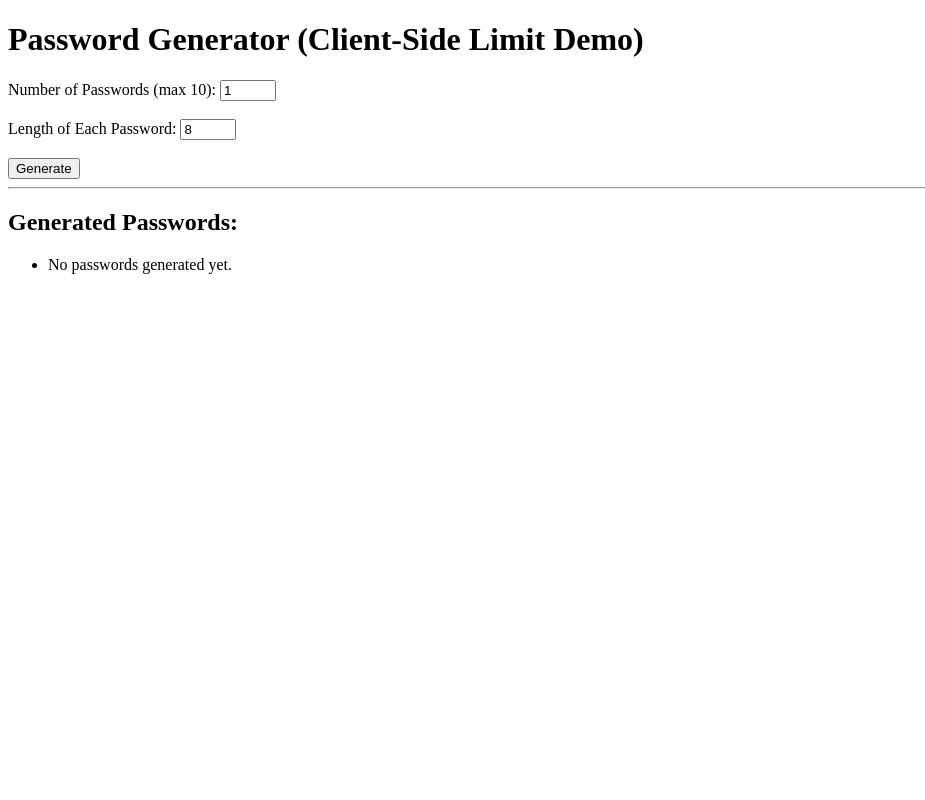
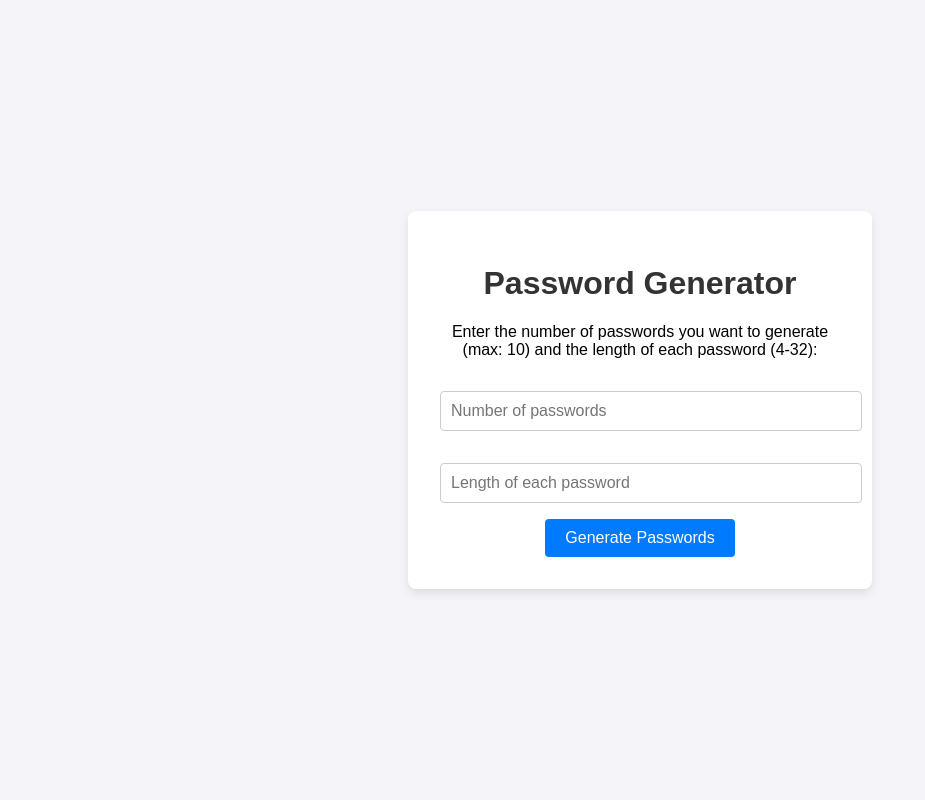
Before and after one commit to wi22b113/SWSEC_exercise, a Flask app: template E1/templates/index.html in a window 1280 px wide. Shown: the whole page, without its empty margins (0-925 px from the left). Run offline with Flask 3, Linux system fonts and the light colour scheme; the template is opened without the code that fills it, so the values that code supplies are empty; parts of the project's set-up code (start-up, migrations or seed data) failed here and were passed over.

Commit message:
adopted E1

```diff
--- a/E1/app.py
+++ /dev/null
@@ -1,104 +0,0 @@
-from flask import Flask, request, render_template_string
-import random
-import string
-
-app = Flask(__name__)
-
-ALPHABET = string.ascii_letters + string.digits + "!@#$%^&*"
-
-
-def generate_password(length=8):
-    return ''.join(random.choice(ALPHABET) for _ in range(length))
-
-
-@app.route('/', methods=['GET'])
-def index():
-    # We will embed our HTML (with client-side checks) right here
-    html_code = """
-    <!DOCTYPE html>
-    <html>
-    <head>
-        <title>Client-Side Limit Demo</title>
-        <script>
-            function validateForm() {
-                const numberOfPasswords = document.getElementById('number_of_passwords').value;
-                // Client-side check only:
-                if (parseInt(numberOfPasswords, 10) > 10) {
-                  alert("Max limit is 10 passwords!");
-                  return false; // block form submission
-                }
-                return true;
-            }
-        </script>
-    </head>
-    <body>
-        <h1>Generate Passwords (Client-Side Limit Only)</h1>
-        <form action="/generate" method="POST" onsubmit="return validateForm();">
-            <label for="number_of_passwords">Number of Passwords (max 10):</label>
-            <input type="number" id="number_of_passwords" name="number_of_passwords" value="1" min="1" max="10">
-            <br><br>
-            <label for="password_length">Length of Each Password:</label>
-            <input type="number" id="password_length" name="password_length" value="8" min="1" max="50">
-            <br><br>
-            <button type="submit">Generate</button>
-        </form>
-        <hr>
-        {% if passwords %}
-            <h2>Generated Passwords:</h2>
-            <ul>
-            {% for p in passwords %}
-                <li>{{ p }}</li>
-            {% endfor %}
-            </ul>
-        {% endif %}
-    </body>
-    </html>
-    """
-    return render_template_string(html_code)
-
-
-@app.route('/generate', methods=['POST'])
-def generate():
-    # Intentionally no server-side limit or validation here
-    number_of_passwords = int(request.form.get('number_of_passwords', 1))
-    password_length = int(request.form.get('password_length', 8))
-
-    passwords = [
-        generate_password(password_length)
-        for _ in range(number_of_passwords)
-    ]
-
-    return render_template_string(
-        """
-        <!DOCTYPE html>
-        <html>
-        <head>
-            <title>Passwords</title>
-        </head>
-        <body>
-            <h1>Generate Passwords (Client-Side Limit Only)</h1>
-            <form action="/generate" method="POST" onsubmit="return validateForm();">
-                <label for="number_of_passwords">Number of Passwords (max 10):</label>
-                <input type="number" id="number_of_passwords" name="number_of_passwords" value="1" min="1" max="10">
-                <br><br>
-                <label for="password_length">Length of Each Password:</label>
-                <input type="number" id="password_length" name="password_length" value="8" min="1" max="50">
-                <br><br>
-                <button type="submit">Generate</button>
-            </form>
-            <hr>
-            <h2>Generated Passwords:</h2>
-            <ul>
-            {% for p in passwords %}
-                <li>{{ p }}</li>
-            {% endfor %}
-            </ul>
-        </body>
-        </html>
-        """,
-        passwords=passwords
-    )
-
-
-if __name__ == '__main__':
-    app.run(debug=True)
--- a/E1/templates/index.html
+++ b/E1/templates/index.html
@@ -1,45 +1,125 @@
 <!DOCTYPE html>
-<html>
+<html lang="en">
 <head>
-    <meta charset="utf-8">
-    <title>Password Generator Demo</title>
-    <script>
-      function validateForm() {
-        const numberOfPasswords = document.getElementById('number_of_passwords').value;
-
-        // Client-side check: ensure the user can't pick more than 10
-        if (parseInt(numberOfPasswords, 10) > 10) {
-          alert("You cannot generate more than 10 passwords at once!");
-          return false; // prevent form submission
+    <meta charset="UTF-8">
+    <meta name="viewport" content="width=device-width, initial-scale=1.0">
+    <title>Password Generator</title>
+    <style>
+        body {
+            font-family: Arial, sans-serif;
+            margin: 0;
+            padding: 0;
+            display: flex;
+            justify-content: center;
+            align-items: center;
+            height: 100vh;
+            background-color: #f4f4f9;
         }
-        return true; // allow submission
-      }
-    </script>
+        .container {
+            text-align: center;
+            background: white;
+            padding: 2rem;
+            border-radius: 8px;
+            box-shadow: 0 4px 10px rgba(0, 0, 0, 0.1);
+            width: 90%;
+            max-width: 400px;
+        }
+        h1 {
+            color: #333;
+        }
+        form {
+            margin-top: 1rem;
+        }
+        input[type="number"] {
+            width: 100%;
+            padding: 10px;
+            margin: 1rem 0;
+            border: 1px solid #ccc;
+            border-radius: 4px;
+            font-size: 1rem;
+        }
+        button {
+            background-color: #007BFF;
+            color: white;
+            padding: 10px 20px;
+            border: none;
+            border-radius: 4px;
+            font-size: 1rem;
+            cursor: pointer;
+        }
+        button:hover {
+            background-color: #0056b3;
+        }
+        .alert {
+            margin-top: 1rem;
+            color: red;
+            display: none;
+        }
+        .results {
+            margin-top: 1rem;
+            text-align: left;
+            padding: 1rem;
+            background: #f9f9f9;
+            border: 1px solid #ccc;
+            border-radius: 4px;
+            display: none;
+        }
+    </style>
 </head>
 <body>
-    <h1>Password Generator (Client-Side Limit Demo)</h1>
-    <form action="/generate" method="POST" onsubmit="return validateForm();">
-        <label for="number_of_passwords">Number of Passwords (max 10):</label>
-        <input type="number" id="number_of_passwords" name="number_of_passwords" value="1" min="1" max="10" required>
-        <br><br>
+    <div class="container">
+        <h1>Password Generator</h1>
+        <p>Enter the number of passwords you want to generate (max: 10) and the length of each password (4-32):</p>
+        <form id="passwordForm">
+            <input type="number" id="passwordCount" name="passwordCount" min="1" max="10" required placeholder="Number of passwords">
+            <input type="number" id="passwordLength" name="passwordLength" min="4" max="32" required placeholder="Length of each password">
+            <button type="button" onclick="generatePasswords()">Generate Passwords</button>
+        </form>
+        <div class="alert" id="alert"></div>
+        <div class="results" id="results"></div>
+    </div>
 
-        <label for="password_length">Length of Each Password:</label>
-        <input type="number" id="password_length" name="password_length" value="8" min="1" max="50" required>
-        <br><br>
+    <script>
+        function validatePasswordLimit() {
+            const passwordCount = document.getElementById('passwordCount').value;
+            const passwordLength = document.getElementById('passwordLength').value;
+            const alertBox = document.getElementById('alert');
 
-        <button type="submit">Generate</button>
-    </form>
+            if (parseInt(passwordCount) > 10 || parseInt(passwordLength) < 4 || parseInt(passwordLength) > 32) {
+                alertBox.style.display = 'block';
+                alertBox.innerHTML = "Invalid input. Please ensure password count is <= 10 and length is between 4 and 32.";
+                return false;
+            }
+            alertBox.style.display = 'none';
+            return true;
+        }
 
-    <hr>
-    <h2>Generated Passwords:</h2>
-    <ul>
-      {% if passwords %}
-        {% for pwd in passwords %}
-          <li>{{ pwd }}</li>
-        {% endfor %}
-      {% else %}
-        <li>No passwords generated yet.</li>
-      {% endif %}
-    </ul>
+        async function generatePasswords() {
+            if (!validatePasswordLimit()) return;
+
+            const passwordCount = document.getElementById('passwordCount').value;
+            const passwordLength = document.getElementById('passwordLength').value;
+            const resultsDiv = document.getElementById('results');
+
+            const response = await fetch('/generate', {
+                method: 'POST',
+                headers: {
+                    'Content-Type': 'application/x-www-form-urlencoded',
+                },
+                body: `passwordCount=${passwordCount}&passwordLength=${passwordLength}`,
+            });
+
+            const data = await response.json();
+
+            if (response.ok) {
+                resultsDiv.style.display = 'block';
+                resultsDiv.innerHTML = '<h3>Generated Passwords:</h3><ul>' +
+                    data.map(password => `<li>${password}</li>`).join('') + '</ul>';
+            } else {
+                resultsDiv.style.display = 'block';
+                resultsDiv.innerHTML = `<p style="color: red;">Error: ${data.error}</p>`;
+            }
+        }
+    </script>
 </body>
 </html>
```
Also changed, not shown: E1/app_withbackendcheck.py (deleted, +0 -43 lines), E1/myapp.py (added, +43 -0 lines), 2 other files.
